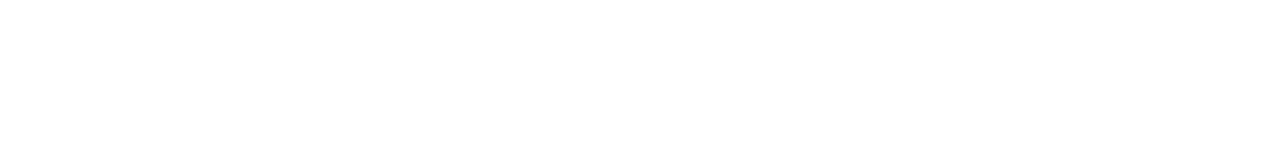
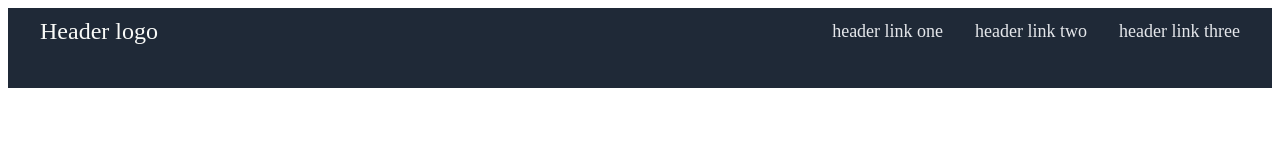
Before and after one commit to Adria122184/landing__page, a plain HTML site: page index.html in a window 1280 px wide. Drawn offline with Linux system fonts and the light colour scheme.

Commit message:
header сделан HTML и CSS

```diff
--- a/css/style.css
+++ b/css/style.css
@@ -0,0 +1,40 @@
+*{
+    box-sizing: border-box;
+}
+
+a{
+    color: #E5E7EB;
+    text-decoration: none;
+}
+
+.container__header{
+    background-color: #1f2937;
+}
+
+.wrapper__header{
+    max-width: 1200px;
+    height: 80px;
+    margin: 0 auto;
+    padding-top: 10px;
+}
+
+.content__header{
+    display: flex;
+    justify-content: space-between;
+    align-items: center;
+}
+
+.nav__header{
+    display: flex;
+    gap: 2em;
+}
+
+.logo__header__link{
+    font-size: 24px;
+    color: #F9FAF8;
+}
+
+.link__nav__header{
+    color: #E5E7EB;
+    font-size: 18px;
+}
--- a/index.html
+++ b/index.html
@@ -4,9 +4,29 @@
     <meta charset="UTF-8">
     <meta http-equiv="X-UA-Compatible" content="IE=edge">
     <meta name="viewport" content="width=device-width, initial-scale=1.0">
+    <link rel="stylesheet" href="css/style.css">
     <title>Document</title>
 </head>
 <body>
-
+    <div class="container__header">
+        <div class="wrapper__header">
+            <div class="content__header">
+                <div class="logo__header">
+                    <a class="logo__header__link" href="#">Header logo</a>
+                </div>
+                <div class="nav__header">
+                    <div class="link__nav__header">
+                        <a href="#">header link one</a>
+                    </div>
+                    <div class="link__nav__header">
+                        <a href="#">header link two</a>
+                    </div>
+                    <div class="link__nav__header">
+                        <a href="#">header link three</a>
+                    </div>
+                </div>
+            </div>
+        </div>
+    </div>
 </body>
 </html>
```
